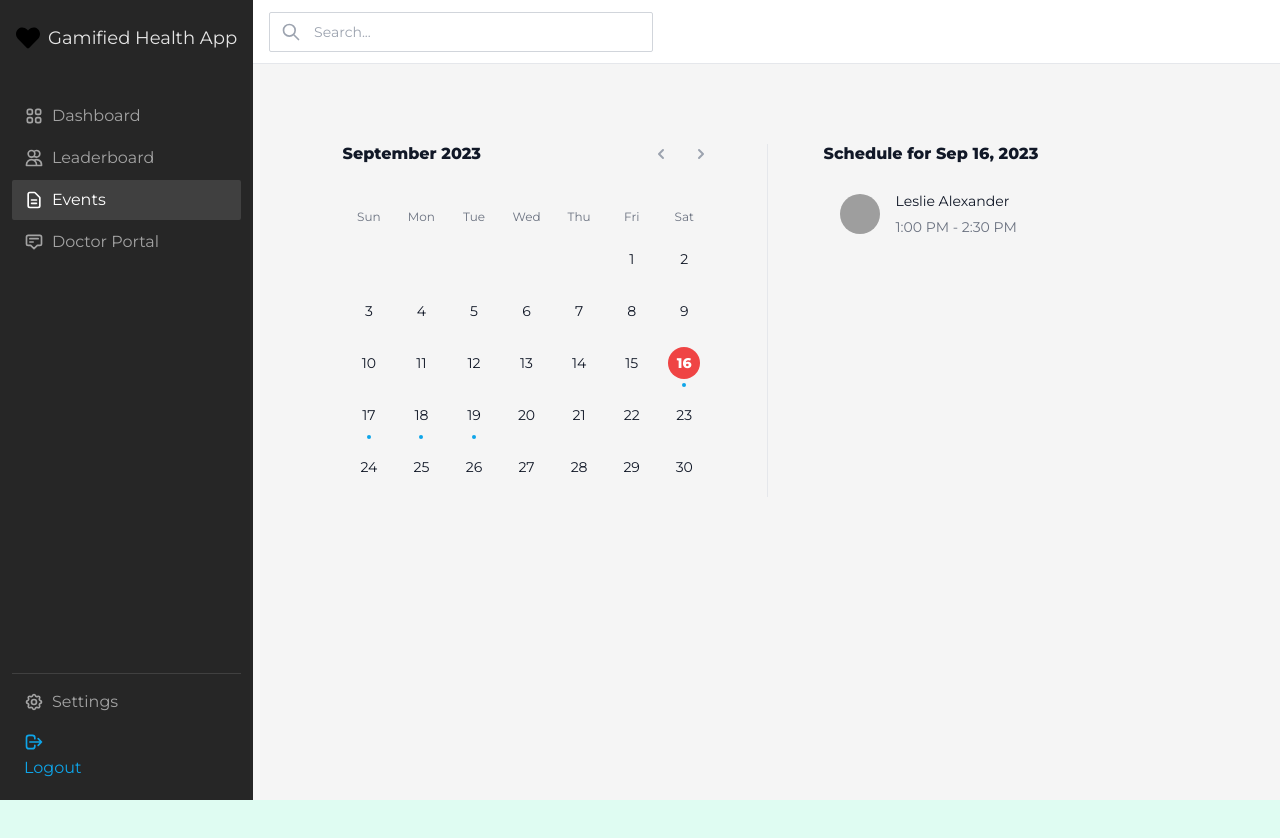
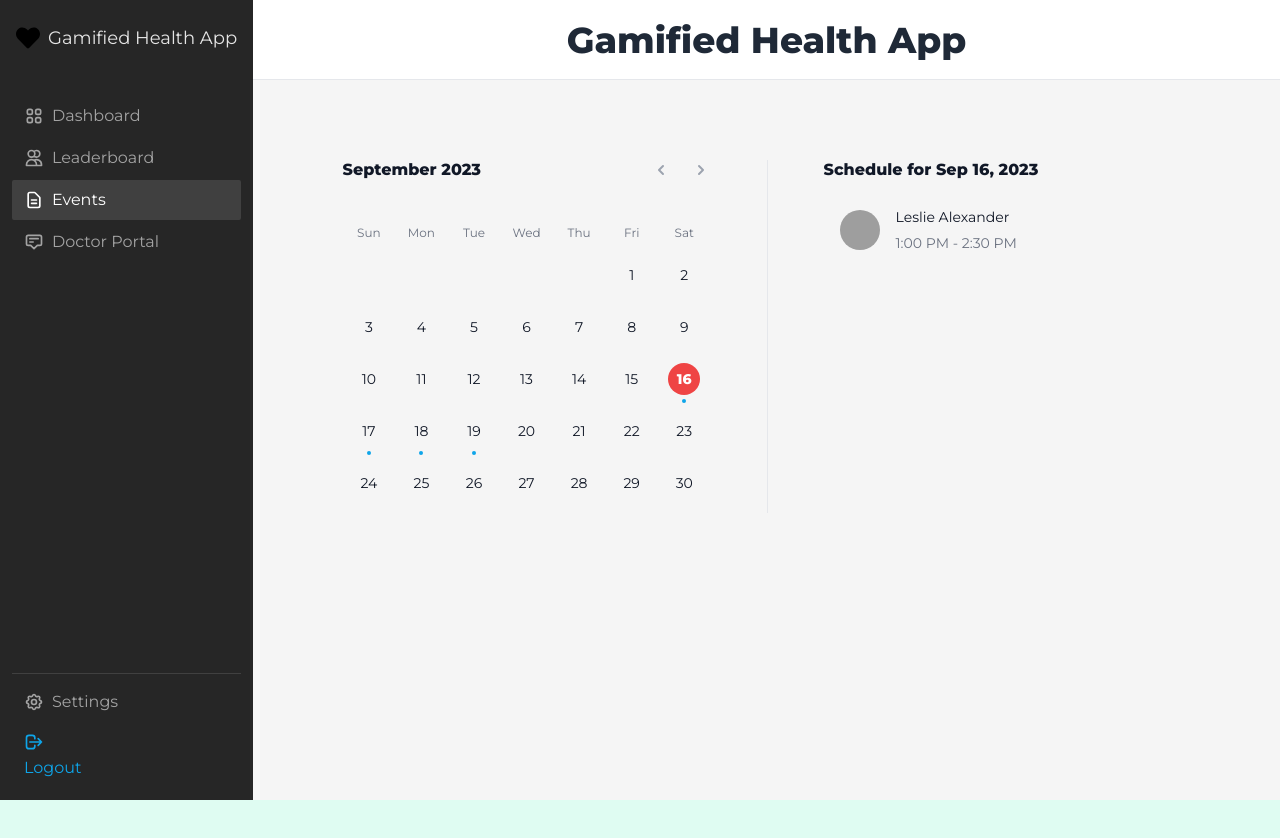
Before and after one commit to TebogoYungMercykay/Gamified_Health_App_Logic_Legends, a React (Create React App) app in the folder health-app/: page /events in a window 1280 px wide. Shown: the top 838 px of the page. Built offline with nearby package versions, Linux system fonts and the light colour scheme; grey boxes are pictures that could not be loaded.

Commit message:
Update: Added the App Name to the Header..

```diff
--- a/health-app/src/components/shared/Header.jsx
+++ b/health-app/src/components/shared/Header.jsx
@@ -1,16 +1,9 @@
-import { HiOutlineSearch } from 'react-icons/hi'
+function Header() {
+  return (
+    <div className="bg-white h-20 px-4 flex items-center border-b border-gray-200 justify-center">
+      <h1 className="text-4xl font-bold text-gray-800">Gamified Health App</h1>
+    </div>
+  );
+}
 
-export default function Header() {
-	return (
-		<div className="bg-white h-16 px-4 flex items-center border-b border-gray-200 justify-between">
-			<div className="relative">
-				<HiOutlineSearch fontSize={20} className="text-gray-400 absolute top-1/2 left-3 -translate-y-1/2" />
-				<input
-					type="text"
-					placeholder="Search..."
-					className="text-sm focus:outline-none active:outline-none border border-gray-300 w-[24rem] h-10 pl-11 pr-4 rounded-sm"
-				/>
-			</div>
-		</div>
-	)
-}
+export default Header;
```
